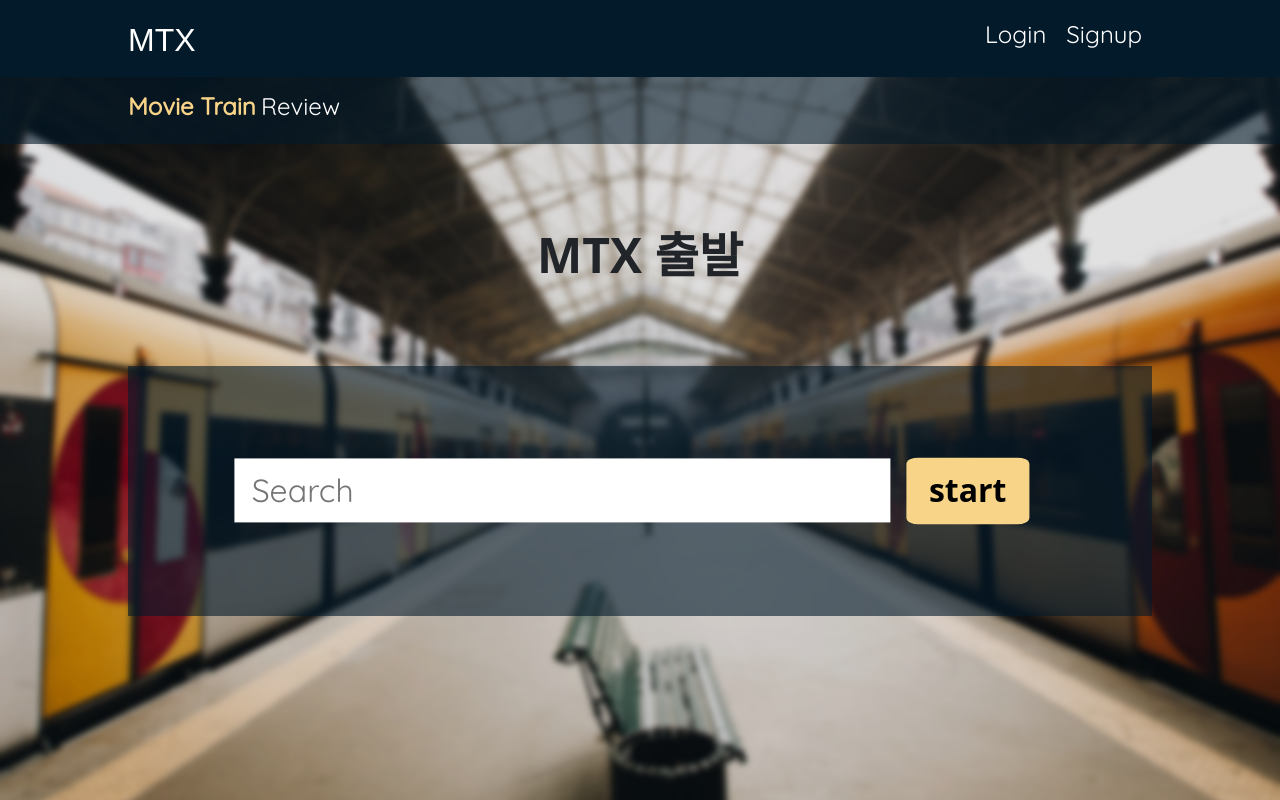
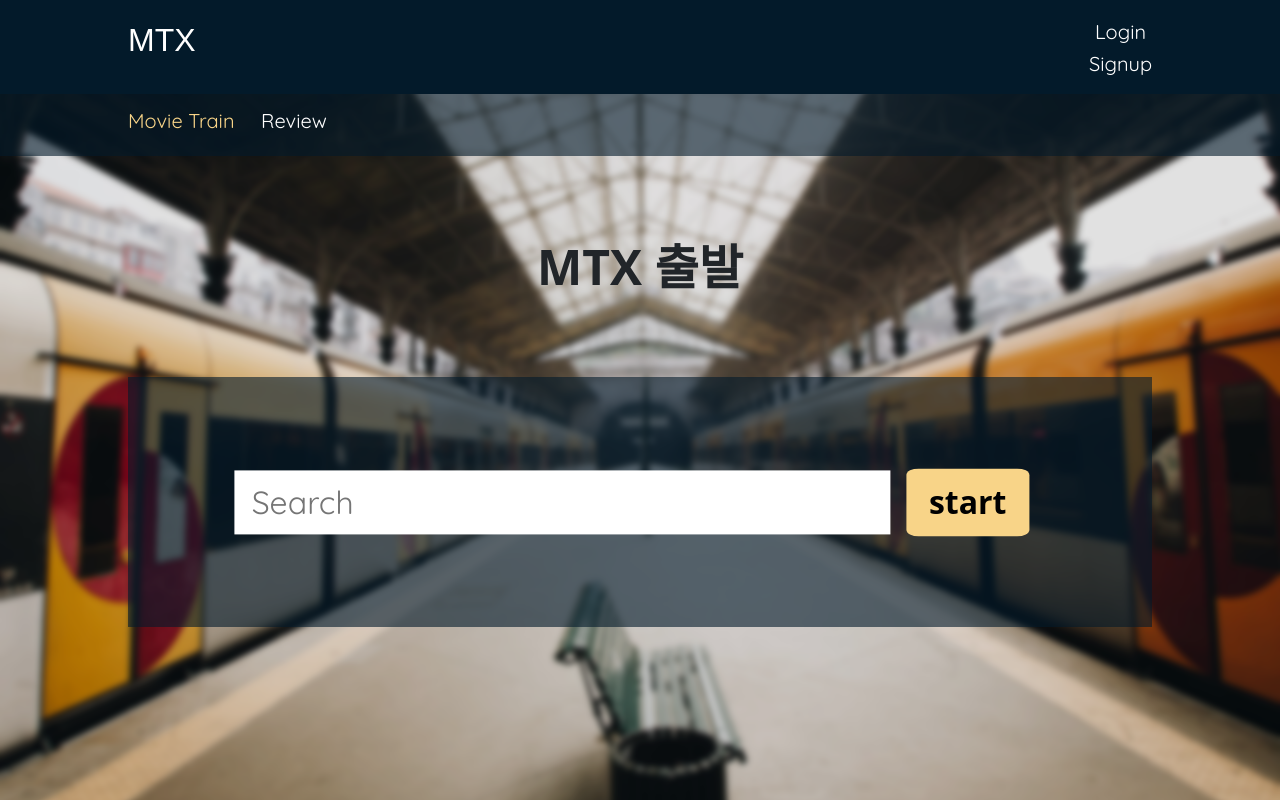
Before and after one commit to kongji9847/MTX, a Vue app in the folder MTX-pjt-front/mtx-front/: page / in a window 1280 px wide. Both pictures are taken after a click on the button "출발하기". Built offline with nearby package versions, Linux system fonts and the light colour scheme; the HTML template or start-up script is replaced by a standard one; a web font is replaced by a local one.

Commit message:
Add color palette & update font style

```diff
--- a/MTX-pjt-front/mtx-front/src/App.vue
+++ b/MTX-pjt-front/mtx-front/src/App.vue
@@ -61,7 +61,7 @@ nav a.router-link-exact-active {
   color: #F8D488;
   /* font-family: 'Barlow Condensed', sans-serif; */
   font-family: 'Quicksand', sans-serif;
-  font-weight: 600;
+  font-weight: 500;
   text-align: center;
   text-decoration-line: none;
 }
--- a/MTX-pjt-front/mtx-front/src/components/MainNavBar.vue
+++ b/MTX-pjt-front/mtx-front/src/components/MainNavBar.vue
@@ -4,15 +4,15 @@
       <router-link :to="{name: 'home'}" class="MTX">MTX</router-link>
     </h2>
     <div class="items">
-      <h4 v-if="!isLoggedIn" >
+      <h5 v-if="!isLoggedIn" >
       <router-link :to=" { name: 'login' }" >Login </router-link>
-      </h4>
-      <h4 v-if="isLoggedIn">
+      </h5>
+      <h5 v-if="isLoggedIn">
         <router-link :to="{ name: 'logout' }">Logout</router-link>
-      </h4>
-      <h4 v-if="!isLoggedIn" >
+      </h5>
+      <h5 v-if="!isLoggedIn" >
         <router-link :to=" { name: 'signup' }" >Signup </router-link>
-      </h4>
+      </h5>
     </div>
   </nav>
 </template>
--- a/MTX-pjt-front/mtx-front/src/components/NavBar.vue
+++ b/MTX-pjt-front/mtx-front/src/components/NavBar.vue
@@ -1,14 +1,14 @@
 <template>
   <nav class="navContainer">
-    <h4 class="items" style="width: 13%">
+    <h5 class="items" style="width: 13%">
       <router-link :to="{ name: 'wordChainStart' }">Movie Train  </router-link>
-    </h4>
-    <h4 class="items">
+    </h5>
+    <h5 class="items">
       <router-link :to="{ name: 'reviews' }">Review  </router-link>
-    </h4>
-    <h4 v-if="isLoggedIn" class="items">
+    </h5>
+    <h5 v-if="isLoggedIn" class="items">
       <router-link :to="{ name: 'profile', params: { username } }">My Page</router-link>
-    </h4>
+    </h5>
   </nav>
 </template>
 
```
Also changed, not shown: 2 other files (tests, documents, lock files or other folders).
